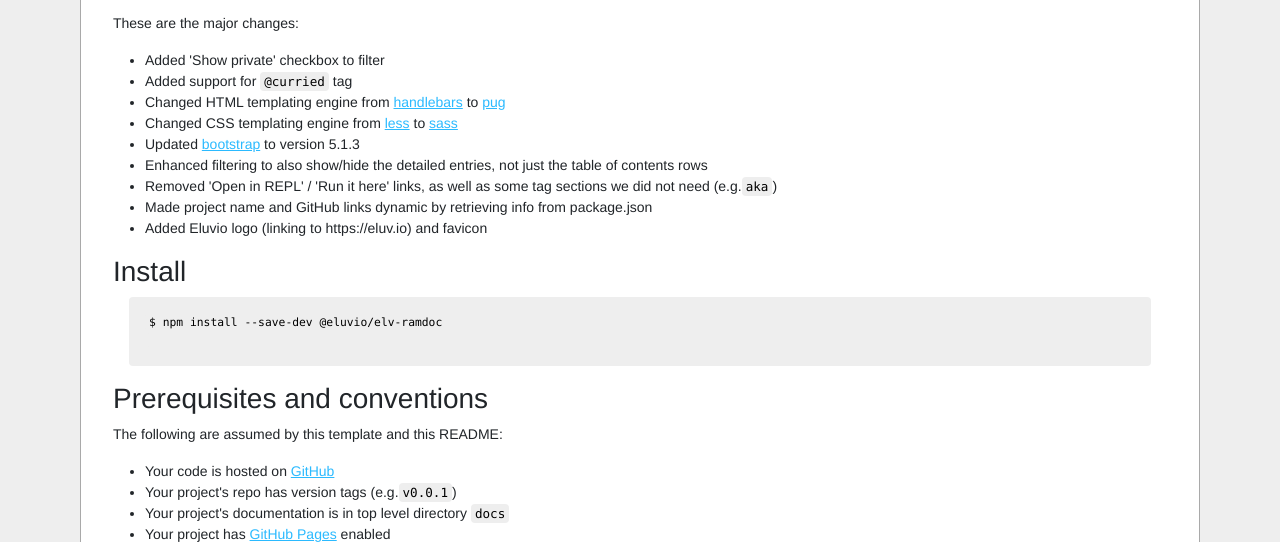
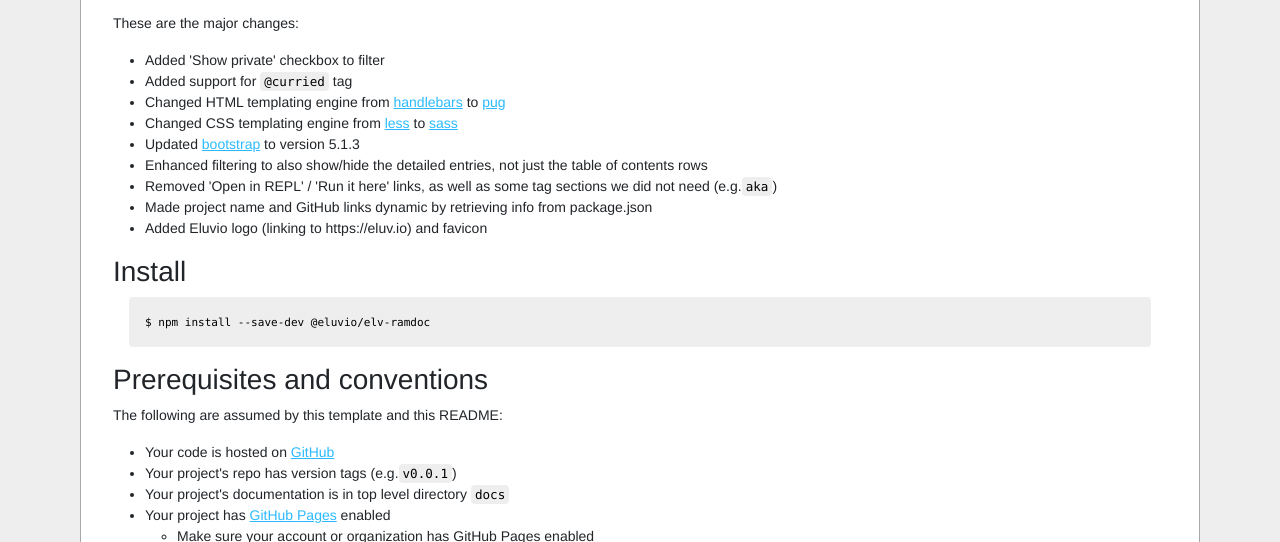
Before and after one commit to eluv-io/elv-ramdoc, a website: page docs/index.html in a window 1280 px wide. Shown: the part 183-725 px from the top of the page. Drawn offline with Linux system fonts and the light colour scheme.

Commit message:
Fix extra line at end of code blocks on index.html

```diff
--- a/sass/style.sass
+++ b/sass/style.sass
@@ -102,13 +102,24 @@ $category-bg-color: mix($primary, $gray-100, 15%)
   max-width: 80em
 
   pre
-    @include inline-code
+    //@include inline-code
     padding: $spacer
     margin-left: $spacer
     margin-right: $spacer
+    background-color: $light-grey
+    border-radius: 4px
+
+    code
+      padding: 0
 
   code
-    @include inline-code
+    //@include inline-code
+    margin-bottom: 0
+    font-size: 90%
+    border-radius: 4px
+    color: #000
+    background-color: $light-grey
+    padding: 2px 4px
 
 #content-area
   margin-top: $header-height
```
Also changed, not shown: css/style.css, docs/css/style.css, 2 other files.
